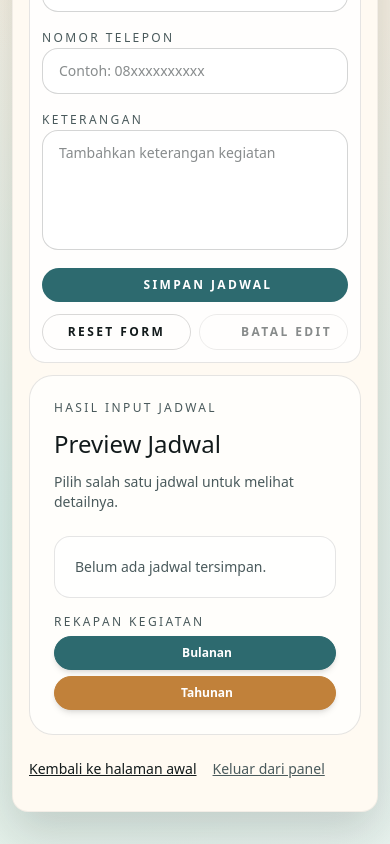
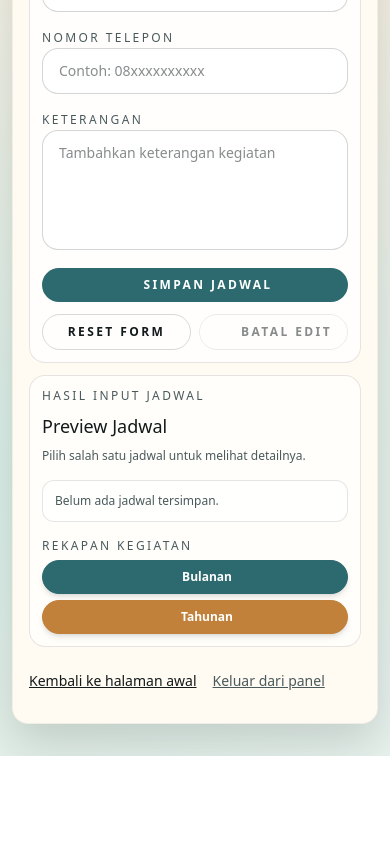
Before and after one commit to bismin98/penjadwalan, a Next.js app: page /admin/panel in a window 390 px wide. Shown: the part 636-1480 px from the top of the page. After the commit the page ends 1392 px from the top, so only its background shows below. Built offline with nearby package versions, Linux system fonts and the light colour scheme; some icons are missing; a web font is replaced by a local one.

Commit message:
Fix: Make admin panel preview jadwal responsive for mobile

```diff
--- a/src/app/admin/panel/page.tsx
+++ b/src/app/admin/panel/page.tsx
@@ -522,29 +522,29 @@ export default function AdminPanel() {
               </div>
             </form>
 
-            <section className="rounded-3xl border border-black/10 bg-white/70 p-6">
+            <section className="rounded-2xl sm:rounded-3xl border border-black/10 bg-white/70 p-3 sm:p-6">
               <div className="flex h-full flex-col gap-0">
-                <div className="space-y-3">
+                <div className="space-y-2 sm:space-y-3">
                   <p className="text-xs uppercase tracking-[0.2em] text-(--muted)">
                     Hasil input jadwal
                   </p>
-                  <h2 className="font-display text-2xl">Preview Jadwal</h2>
-                  <p className="text-sm text-(--muted)">
+                  <h2 className="font-display text-lg sm:text-2xl">Preview Jadwal</h2>
+                  <p className="text-xs sm:text-sm text-(--muted)">
                     Pilih salah satu jadwal untuk melihat detailnya.
                   </p>
                 </div>
-                <div className="flex flex-col flex-1 gap-4 mt-6">
-                  <div className="space-y-4 rounded-2xl border border-black/10 bg-white/80 p-5 flex-1">
+                <div className="flex flex-col flex-1 gap-3 sm:gap-4 mt-4 sm:mt-6">
+                  <div className="space-y-3 sm:space-y-4 rounded-xl sm:rounded-2xl border border-black/10 bg-white/80 p-3 sm:p-5 flex-1">
                   {jadwalList.length === 0 ? (
-                    <p className="text-sm text-(--muted)">
+                    <p className="text-xs sm:text-sm text-(--muted)">
                       Belum ada jadwal tersimpan.
                     </p>
                   ) : (
-                    <div className="space-y-5">
+                    <div className="space-y-3 sm:space-y-5">
                       {sortedGroupKeys.map((groupKey) => (
-                        <div key={groupKey} className="space-y-3">
+                        <div key={groupKey} className="space-y-2 sm:space-y-3">
                           <div
-                            className={`flex items-center justify-between rounded-2xl border px-4 py-3 ${
+                            className={`flex items-center justify-between rounded-xl sm:rounded-2xl border px-3 py-2 sm:px-4 sm:py-3 ${
                               groupKey === currentMonthKey
                                 ? "border-(--sea)/50 bg-(--sea)/10"
                                 : "border-black/10 bg-white/70"
@@ -559,7 +559,7 @@ export default function AdminPanel() {
                               </span>
                             </div>
                             <button
-                              className="flex items-center gap-2 text-xs uppercase tracking-[0.2em] text-foreground"
+                              className="flex items-center gap-1 sm:gap-2 text-[10px] sm:text-xs uppercase tracking-[0.2em] text-foreground"
                               type="button"
                               onClick={() =>
                                 setCollapsedGroups((prev) => ({
@@ -580,36 +580,36 @@ export default function AdminPanel() {
                             </button>
                           </div>
                           {!collapsedGroups[groupKey] ? (
-                            <div className="space-y-3">
+                            <div className="space-y-2 sm:space-y-3">
                               {(sortedGroupedJadwal.find(
                                 ([key]) => key === groupKey
                               )?.[1] ?? []).map((item) => (
                               <div
                                 key={item.id}
-                                className={`flex items-center justify-between gap-3 rounded-2xl border px-4 py-3 text-left text-sm transition ${
+                                className={`flex items-center justify-between gap-2 sm:gap-3 rounded-xl sm:rounded-2xl border px-3 py-2 sm:px-4 sm:py-3 text-left text-xs sm:text-sm transition ${
                                   selectedId === item.id
                                     ? "border-black/30 bg-white"
                                     : "border-black/10 bg-white/60 hover:border-black/30"
                                 }`}
                               >
                                 <button
-                                  className="flex-1 text-left"
+                                  className="flex-1 text-left min-w-0"
                                   type="button"
                                   onClick={() => {
                                     setSelectedId(item.id);
                                     setIsDetailOpen(true);
                                   }}
                                 >
-                                  <p className="font-semibold text-foreground">
+                                  <p className="font-semibold text-foreground truncate">
                                     {item.namaKegiatan || "(Tanpa judul)"}
                                   </p>
-                                  <p className="mt-1 text-xs uppercase tracking-[0.2em] text-(--muted)">
+                                  <p className="mt-0.5 sm:mt-1 text-[10px] sm:text-xs uppercase tracking-[0.2em] text-(--muted)">
                                     {formatTanggal(item.tanggalKegiatan)}
                                   </p>
                                 </button>
-                                <div className="flex items-center gap-2">
+                                <div className="flex items-center gap-1 sm:gap-2 flex-shrink-0">
                                   <button
-                                    className="flex h-9 w-9 items-center justify-center rounded-full border border-black/10 text-(--sea) transition hover:border-black/30"
+                                    className="flex h-7 w-7 sm:h-9 sm:w-9 items-center justify-center rounded-full border border-black/10 text-(--sea) transition hover:border-black/30"
                                     type="button"
                                     aria-label="Edit jadwal"
                                     onClick={() => {
@@ -625,10 +625,10 @@ export default function AdminPanel() {
                                       setSelectedId(item.id);
                                     }}
                                   >
-                                    <Icon icon="mdi:pencil" className="text-lg" />
+                                    <Icon icon="mdi:pencil" className="text-sm sm:text-lg" />
                                   </button>
                                   <button
-                                    className="flex h-9 w-9 items-center justify-center rounded-full border border-black/10 text-(--brass) transition hover:border-black/30"
+                                    className="flex h-7 w-7 sm:h-9 sm:w-9 items-center justify-center rounded-full border border-black/10 text-(--brass) transition hover:border-black/30"
                                     type="button"
                                     aria-label="Hapus jadwal"
                                     onClick={() => {
@@ -661,7 +661,7 @@ export default function AdminPanel() {
                                   >
                                     <Icon
                                       icon="mdi:trash-can-outline"
-                                      className="text-lg"
+                                      className="text-sm sm:text-lg"
                                     />
                                   </button>
                                 </div>
```
